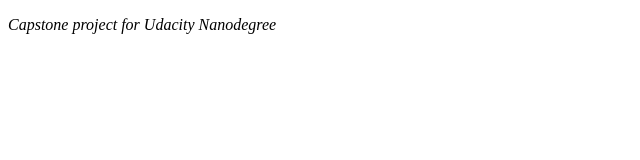
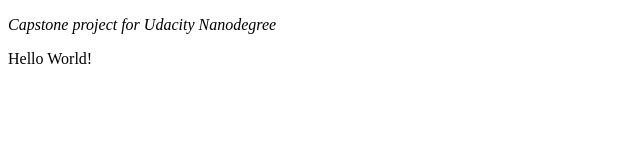
Before and after one commit to ksleeq21/devops-project, a website: page public/index.html in a window 1280 px wide. Shown: the full height of the page, 0-640 px from the left. Drawn offline with Linux system fonts and the light colour scheme.

Commit message:
Update html and version number

```diff
--- a/package.json
+++ b/package.json
@@ -1,6 +1,6 @@
 {
   "name": "devops-project",
-  "version": "1.0.10",
+  "version": "1.0.11",
   "description": "DevOps Project WebApp",
   "main": "index.js",
   "scripts": {
--- a/public/index.html
+++ b/public/index.html
@@ -6,5 +6,6 @@
 
   <body>
     <p><em>Capstone project for Udacity Nanodegree</em></p>
+    <p>Hello World!</p>
   </body>
 </html>
```
